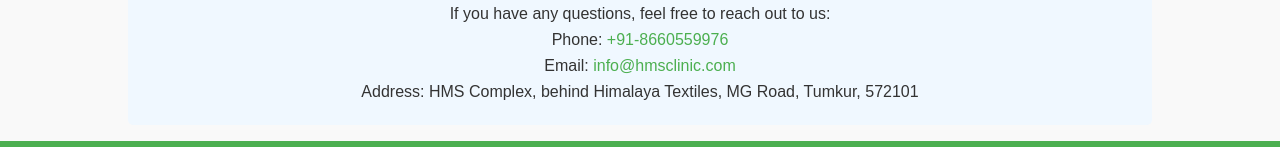
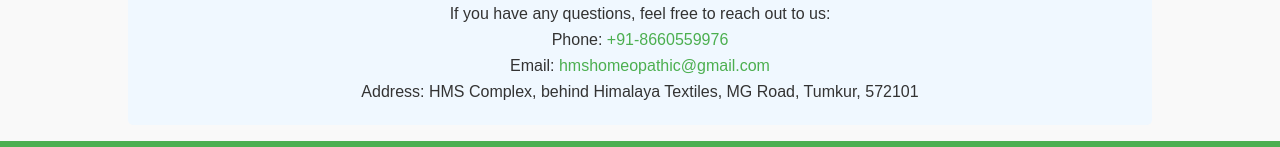
Before and after one commit to Ghousessit/hms-homeopathic-clinic, a plain HTML site: page index.html in a window 1280 px wide. Shown: the part 2562-2709 px from the top of the page. Drawn offline with Linux system fonts and the light colour scheme.

Commit message:
Update3 index.html

```diff
--- a/index.html
+++ b/index.html
@@ -190,7 +190,7 @@
             <p>Dr. Shazia Sultana, <span class="degree">BHMS, MPH</span></p>
             <p>If you have any questions, feel free to reach out to us:</p>
             <p>Phone: <a href="tel:+918660559976">+91-8660559976</a></p>
-            <p>Email: <a href="mailto:info@hmsclinic.com">info@hmsclinic.com</a></p>
+            <p>Email: <a href="mailto:hmshomeopathic@gmail.com">hmshomeopathic@gmail.com</a></p>
             <p>Address: HMS Complex, behind Himalaya Textiles, MG Road, Tumkur, 572101</p>
         </section>
     </div>
```
